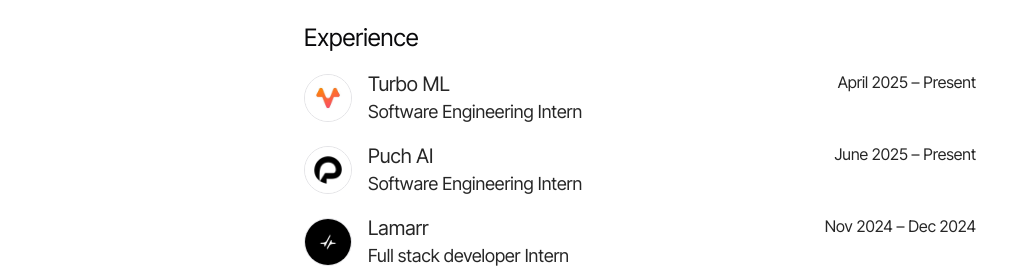
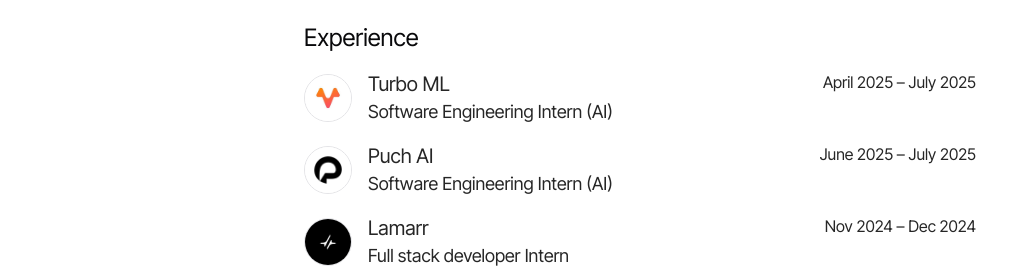
Before and after one commit to fpcMotif/kartik, a Next.js app: page / in a window 1280 px wide. Shown: the part 408-676 px from the top of the page, without its empty margins (0-1017 px from the left). Built offline with nearby package versions, Linux system fonts and the light colour scheme.

Commit message:
chore: updated the resume and exp

```diff
--- a/src/app/page.tsx
+++ b/src/app/page.tsx
@@ -75,7 +75,7 @@
             </div>
 
             <a
-              href="https://drive.google.com/file/d/16GJ9oWGZaaN1mtxXErQJsQhqjk3quXh3/view?usp=sharing"
+              href="https://drive.google.com/file/d/1hIM6tNkN2UzIgRt3S5zk6UJoLCiYuQ1s/view?usp=sharing"
               className="inline-flex items-center justify-center px-3 py-2 bg-neutral-100 dark:bg-neutral-800/30 text-neutral-800 dark:text-neutral-200 rounded-md border border-neutral-300 dark:border-neutral-700 hover:bg-neutral-200 dark:hover:bg-neutral-700/50 transition-colors font-medium"
               target="_blank"
               rel="noopener noreferrer"
--- a/src/components/Experience.tsx
+++ b/src/components/Experience.tsx
@@ -13,8 +13,8 @@
   const experiences: ExperienceItem[] = [
     {
       company: "Turbo ML",
-      position: "Software Engineering Intern",
-      duration: "April 2025 – Present",
+      position: "Software Engineering Intern (AI) ",
+      duration: "April 2025 – July 2025",
       description: `Developed and deployed cutting-edge solutions, including multi-select preferences,
         browser-based video recording, and API integrations like WhatsApp/email reminders.
         Optimized workflows with autosave features and real-time scraping,
@@ -24,8 +24,8 @@
     },
     {
       company: "Puch AI",
-      position: "Software Engineering Intern",
-      duration: "June 2025 – Present",
+      position: "Software Engineering Intern (AI)",
+      duration: "June 2025 – July 2025",
       description: `Developed and deployed cutting-edge solutions, including multi-select preferences,
         browser-based video recording, and API integrations like WhatsApp/email reminders.
         Optimized workflows with autosave features and real-time scraping,
```
